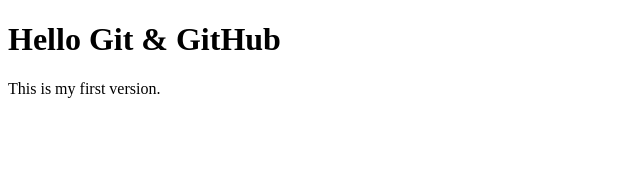
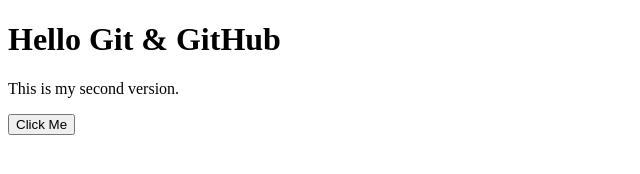
Before and after one commit to AkshataM-25/simple-webpage, a plain HTML site: page index.html in a window 1280 px wide. Shown: the whole page, without its empty margins (0-640 px from the left). Drawn offline with Linux system fonts and the light colour scheme.

Commit message:
Update UI: add button and text

```diff
--- a/index.html
+++ b/index.html
@@ -5,6 +5,7 @@
 </head>
 <body>
     <h1>Hello Git & GitHub</h1>
-    <p>This is my first version.</p>
+    <p>This is my second version.</p>
+    <button>Click Me</button>
 </body>
 </html>
```
